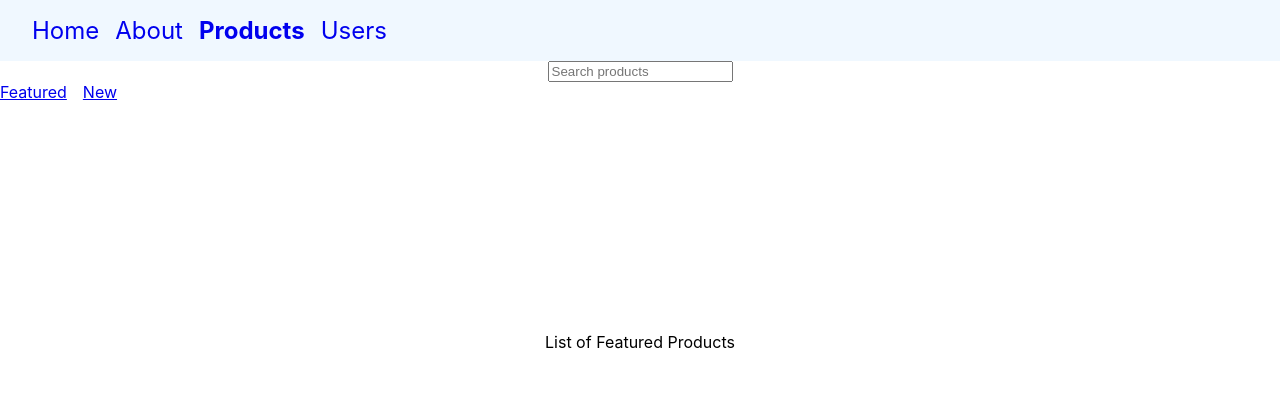
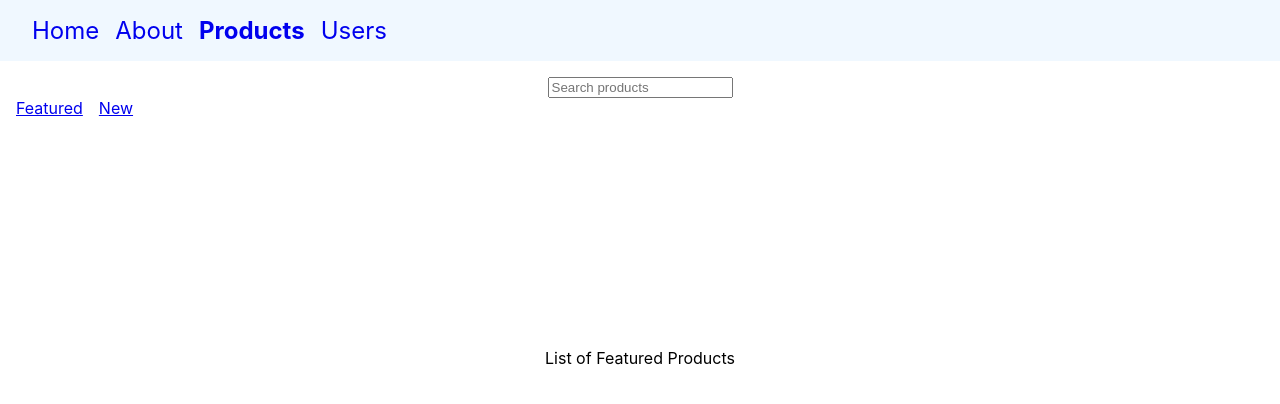
Before and after one commit to UtkarshPathrabe/React-Router-Demo, a React (Create React App) app: page /products in a window 1280 px wide. Shown: the top 404 px of the page. Built offline with nearby package versions, Linux system fonts and the light colour scheme.

Commit message:
Update Products.jsx

```diff
--- a/src/components/Products.jsx
+++ b/src/components/Products.jsx
@@ -2,7 +2,7 @@ import { Link, Outlet } from "react-router-dom";
 
 const Products = () => {
     return (
-        <>
+        <div style={{ margin: "1rem" }}>
             <div style={{ width: "100%", display: "flex", justifyContent: "center" }}>
                 <input type="search" placeholder="Search products" />
             </div>
@@ -11,7 +11,7 @@ const Products = () => {
                 <Link to="new">New</Link>
             </nav>
             <Outlet />
-        </>
+        </div>
     );
 };
 
```
